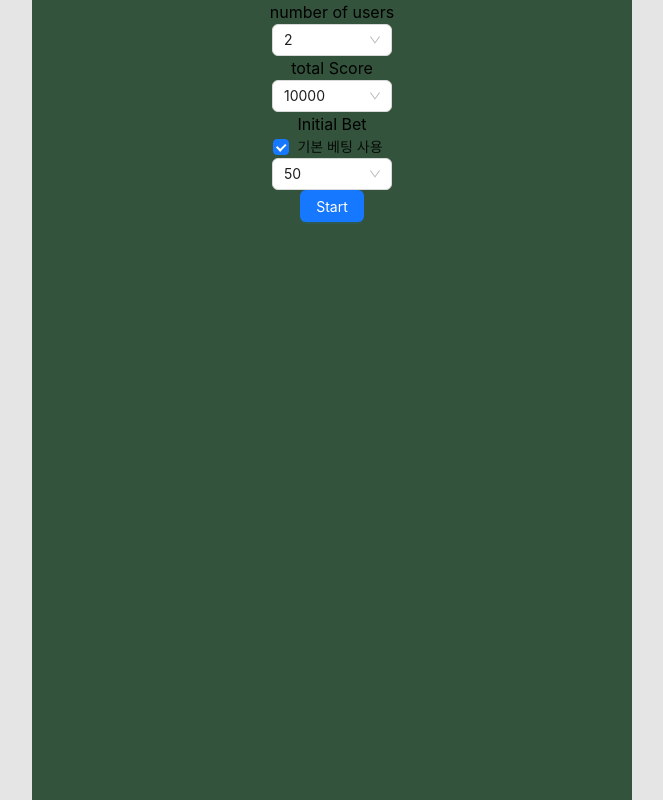
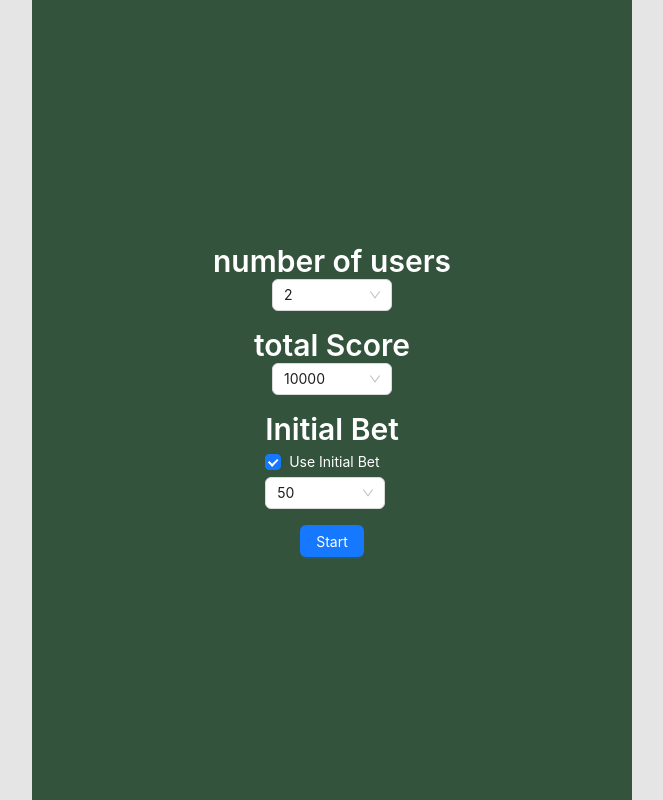
Before and after one commit to Betting-Man/Frontend, a React (Create React App) app: page /single in a window 1280 px wide. Shown: the whole page, without its empty margins (308-971 px from the left). Built offline with nearby package versions, Linux system fonts and the light colour scheme.

Commit message:
💄 UI 업데이트

```diff
--- a/src/components/BetBoard/BetBoard.tsx
+++ b/src/components/BetBoard/BetBoard.tsx
@@ -41,7 +41,7 @@ export default function BetBoard({ }: Props) {
   }
 
   return (
-    <div className='bg-secondary px-3 py-6 absolute bottom-0 w-[600px]'>
+    <div className='bg-secondary px-3 py-6 absolute bottom-0 w-[600px] max-w-full'>
       <div className='flex justify-between '>
         <Button type="primary" onClick={handleNumberClick}>100</Button>
         <Button type="primary" onClick={handleNumberClick}>500</Button>
--- a/src/components/Header/Header.tsx
+++ b/src/components/Header/Header.tsx
@@ -19,7 +19,7 @@ export default function Header({ }: Props) {
   return (
     <div className="header flex justify-between p-3">
       <Button type="primary" onClick={handleResultClick} >Result</Button>
-      <h1>Round - {round}</h1>
+      <h1 className="text-2xl text-white">Round - {round}</h1>
       <Button type="primary">세팅</Button>
       {isModalOpen && <SingleResultModal isModalOpen={true} setIsModalOpen={setIsModalOpen}/>}
     </div>
--- a/src/components/ScoreBoard/ScoreBoard.tsx
+++ b/src/components/ScoreBoard/ScoreBoard.tsx
@@ -1,5 +1,5 @@
 import React, { useState } from 'react'
-import { Button,Modal } from "antd";
+import { Button, Modal } from "antd";
 import { useSelector, useDispatch } from 'react-redux';
 import { RootState } from '../../app/store';
 import { incrementRound } from '../../features/single/singleSlice';
@@ -10,16 +10,19 @@ type Props = {}
 export default function ScoreBoard({ }: Props) {
     const [isModalOpen, setIsModalOpen] = useState(false);
     // 라운드 걸린 베팅 금액
-    const roundScore = useSelector((state : RootState) => state.single.currentRoundTotalScore);
+    const roundScore = useSelector((state: RootState) => state.single.currentRoundTotalScore);
     // 콜에 필요한 금액
-    const requiredCallScore = useSelector((state : RootState) => state.single.requiredCallScore);
+    const requiredCallScore = useSelector((state: RootState) => state.single.requiredCallScore);
 
     return (
-        <div className="p-2 flex justify-center items-center">
-            <h1>Round Score : {roundScore}</h1>
-            <h1>콜하기 위한 금액 : {requiredCallScore}</h1>
-            <Button type="primary" onClick={()=>setIsModalOpen(true)}>Win</Button>
-            {isModalOpen && <SingleWinnerModal isModalOpen={isModalOpen} setIsModalOpen={setIsModalOpen}/>}
-        </div>
+        <div className="p-2 flex items-center">
+    <div className='flex-grow flex flex-col items-center'>
+        <h1 className='text-3xl text-white'>Round Score : {roundScore}</h1>
+        <h1 className='text-xl text-gray-300'>콜하기 위한 금액 : {requiredCallScore}</h1>
+    </div>
+
+    <Button type="primary" className="ml-auto" onClick={() => setIsModalOpen(true)}>Win</Button>
+    {isModalOpen && <SingleWinnerModal isModalOpen={isModalOpen} setIsModalOpen={setIsModalOpen} />}
+</div>
     )
 }
--- a/src/components/UserCard/UserCard.tsx
+++ b/src/components/UserCard/UserCard.tsx
@@ -12,17 +12,16 @@ type Props = {
 
 export default function UserCard({ isLeft, user }: Props) {
     return (
-        <div className={`flex items-center p-2 ${user.isTurn ? 'bg-third rounded-md' : ''}`}>
+        <div className={`flex items-center p-2 ${user.isTurn ? 'bg-third rounded-md' : ''} gap-6` }>
             {!isLeft && (
-                <div>
-                    <p>{user.currentRoundBet}</p>
+                <div className={`${isLeft ? '' : 'ml-auto'} `}>
+                    <p className='text-white font-bold'>{user.currentRoundBet}</p>
                     {user.currentRoundBehavior !== 0 && (
-                        <p className={
-                            typeof user.currentRoundBehavior === 'string'
+                        <p className={`font-bold ${typeof user.currentRoundBehavior === 'string'
                             ? user.currentRoundBehavior === 'DIE'
                                 ? 'text-red-500'
                                 : 'text-black'
-                                : 'text-blue-500'
+                            : 'text-blue-500'}`
                         }>
                             {user.currentRoundBehavior}
                         </p>
@@ -31,19 +30,18 @@ export default function UserCard({ isLeft, user }: Props) {
             )}
             <div className='flex flex-col items-center'>
                 <FontAwesomeIcon icon={faUser} size='2xl' />
-                <p>{user.name}</p>
-                <p>{user.currentScore}</p>
+                <p className='text-white '>{user.name}</p>
+                <p className='text-white font-medium'>{user.currentScore}</p>
             </div>
             {isLeft && (
                 <div>
-                    <p>{user.currentRoundBet}</p>
+                    <p className='text-white font-bold'>{user.currentRoundBet}</p>
                     {user.currentRoundBehavior !== 0 && (
-                        <p className={
-                            typeof user.currentRoundBehavior === 'string'
+                        <p className={`font-bold ${typeof user.currentRoundBehavior === 'string'
                             ? user.currentRoundBehavior === 'DIE'
                                 ? 'text-red-500'
                                 : 'text-black'
-                                : 'text-blue-500'
+                            : 'text-blue-500'}`
                         }>
                             {user.currentRoundBehavior}
                         </p>
--- a/src/pages/Home/Home.tsx
+++ b/src/pages/Home/Home.tsx
@@ -7,7 +7,7 @@ type Props = {}
 export default function Home({}: Props) {
   return (
     <>
-    <div>
+    <div className='flex items-center justify-center h-full'>
     <Link to="/single">
         <Button type="primary">Single</Button>
       </Link>
--- a/src/pages/SingleSetting/SingleSetting.tsx
+++ b/src/pages/SingleSetting/SingleSetting.tsx
@@ -1,5 +1,5 @@
 import { Select, Checkbox, Button, Modal, Input } from "antd";
-import React,{ useState } from "react";
+import React, { useState } from "react";
 import { useNavigate } from 'react-router-dom';
 import RightUserNameInput from "../../components/UserNameInput/UserNameInput";
 import useUserposition from "../../hooks/useUserPostition";
@@ -30,8 +30,10 @@ export default function Single({ }: Props) {
 
 
     return (
-        <div className='flex flex-col items-center'>
-            <h1>number of users</h1>
+        <div className='h-full flex items-center justify-center '>
+            <div className='flex flex-col items-center gap-4'>
+                <div className="flex flex-col items-center">
+                    <p className="text-3xl text-white  font-semibold">number of users</p>
                     <Select
                         defaultValue='2'
                         style={{ width: 120 }}
@@ -46,24 +48,33 @@ export default function Single({ }: Props) {
                             { value: 8, label: '8' },
                         ]}
                     />
-            <h1>total Score</h1>
+                </div>
+                <div className="flex flex-col items-center">
+                    <p className="text-3xl text-white font-semibold">total Score</p>
                     <Select
                         defaultValue='10000'
                         style={{ width: 120 }}
-                onChange={(value)=> setInitialScore(Number(value))}
+                        onChange={(value) => setInitialScore(Number(value))}
                         options={initialScoreOptions}
                     />
-            <h1>Initial Bet</h1>
-            <Checkbox onChange={() => setIsInitialBet(!isInitialBet)} checked={isInitialBet}>기본 베팅 사용</Checkbox>
+                </div>
+                <div className="flex flex-col tems-center gap-1">
+                    <p className="text-3xl text-white font-semibold">Initial Bet</p>
+                    <Checkbox onChange={() => setIsInitialBet(!isInitialBet)} checked={isInitialBet} className="text-white">Use Initial Bet</Checkbox>
                     <Select
                         defaultValue='50'
                         style={{ width: 120 }}
-                onChange={(value)=>setInitialBet(Number(value))}
+                        onChange={(value) => setInitialBet(Number(value))}
                         disabled={!isInitialBet}
                         options={initialBetOptions}
                     />
-            <Button type="primary" onClick={()=>setIsModalOpen(true)}>Start</Button>
-            {isModalOpen && <SingleBeginModal isModalOpen={isModalOpen} setIsModalOpen={setIsModalOpen} userCount={numberOfUser} initialBet={isInitialBet ? initialBet : 0 } initialScore={initialScore} />}
                 </div>
+
+
+                <Button type="primary" onClick={() => setIsModalOpen(true)}>Start</Button>
+                {isModalOpen && <SingleBeginModal isModalOpen={isModalOpen} setIsModalOpen={setIsModalOpen} userCount={numberOfUser} initialBet={isInitialBet ? initialBet : 0} initialScore={initialScore} />}
+            </div>
+        </div>
+
     )
 }
```
Lines whose indentation alone changed are shown as unchanged.
